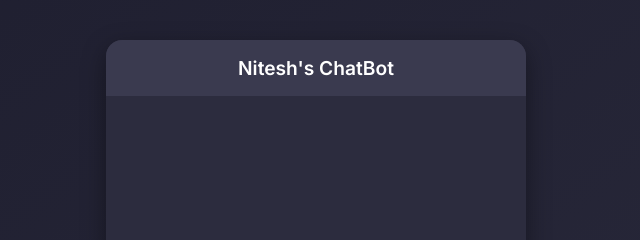
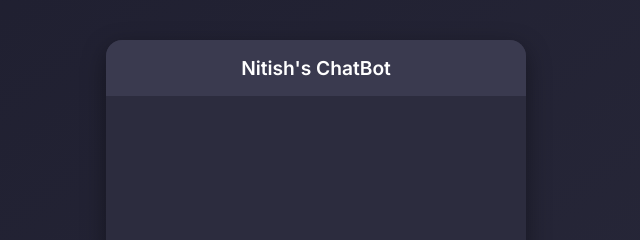
Before and after one commit to Nitish78004/chat_boat, a plain HTML site: page index.html in a window 1280 px wide. Shown: the top 240 px of the page, 324-964 px from the left. Drawn offline with Linux system fonts and the light colour scheme.

Commit message:
name update

```diff
--- a/index.html
+++ b/index.html
@@ -3,14 +3,14 @@
 <head>
   <meta charset="UTF-8">
   <meta name="viewport" content="width=device-width, initial-scale=1.0">
-  <title>Nitesh's Chatbot</title>
+  <title>Nitish's Chatbot</title>
   <link rel="stylesheet" href="style.css">
   <link href="https://fonts.googleapis.com/css2?family=Inter:wght@400;600&display=swap" rel="stylesheet">
 </head>
 <body>
 
   <div class="chat-container">
-    <div class="chat-header">Nitesh's ChatBot</div>
+    <div class="chat-header">Nitish's ChatBot</div>
 
     <div class="chat-messages">
       <!-- Messages will be dynamically added here -->
--- a/script.js
+++ b/script.js
@@ -44,8 +44,6 @@ async function getApiResponse(aiChatBox) {
 
 function showLoading() {
     let html = `
-
-
         <p class="text2"></p>
         <img class="loading" src="load-32_256.gif" alt="loading" height="30">`;
 
```
